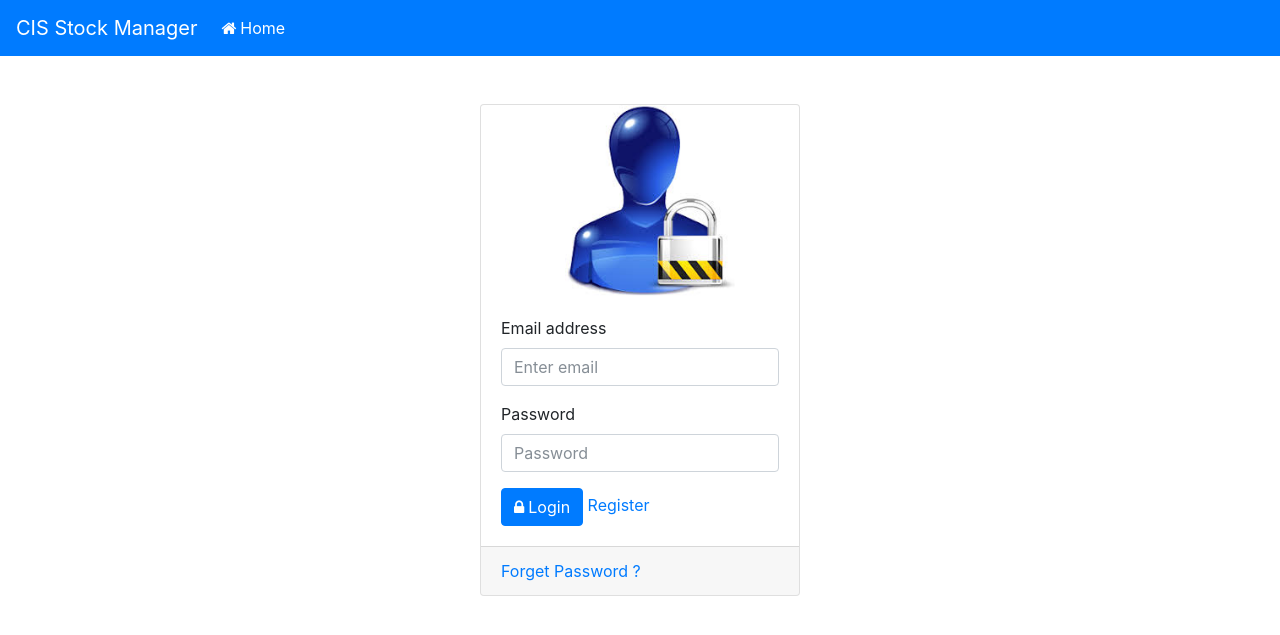
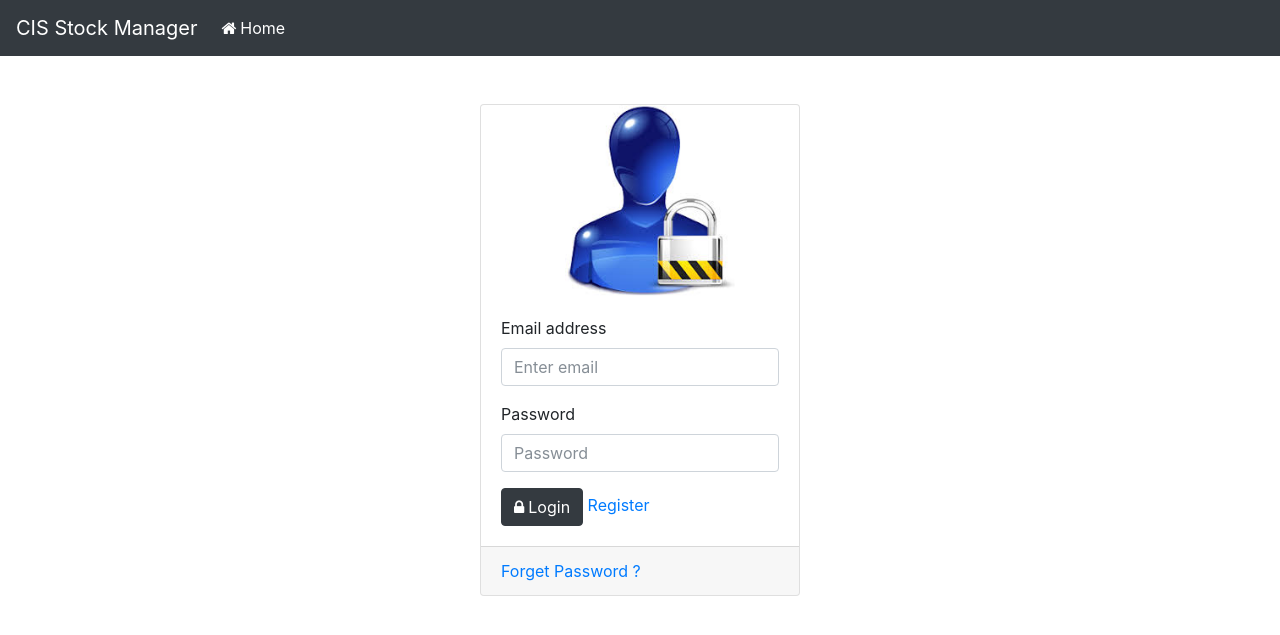
Before and after one commit to ZobiaKhan26/sms, a PHP site: page / in a window 1280 px wide. Shown: the top 635 px of the page. Run offline with PHP 8.4, Linux system fonts and the light colour scheme; some libraries are stand-ins or nearby versions.

Commit message:
Second commit

```diff
--- a/public_html/index.php
+++ b/public_html/index.php
@@ -44,7 +44,7 @@
 			    <input type="password" class="form-control" name="log_password" id="log_password" placeholder="Password">
 			  	<small id="p_error" class="form-text text-muted"></small>
 			  </div>
-			  <button type="submit" class="btn btn-primary"><i class="fa fa-lock">&nbsp;</i>Login</button>
+			  <button type="submit" class="btn btn-dark"><i class="fa fa-lock">&nbsp;</i>Login</button>
 			  <span><a href="register.php">Register</a></span>
 			</form>
 
--- a/public_html/register.php
+++ b/public_html/register.php
@@ -50,7 +50,7 @@
 		            </select>
 		            <small id="t_error" class="form-text text-muted"></small>
 		          </div>
-		          <button type="submit" name="user_register" class="btn btn-primary"><span class="fa fa-user"></span>&nbsp;Register</button>
+		          <button type="submit" name="user_register" class="btn btn-dark"><span class="fa fa-user"></span>&nbsp;Register</button>
 		          <span><a href="index.php">Login</a></span>
 		        </form>
 		      </div>
--- a/public_html/tempelates/header.php
+++ b/public_html/tempelates/header.php
@@ -1,4 +1,4 @@
-<nav class="navbar navbar-expand-lg navbar-dark bg-primary">
+<nav class="navbar navbar-expand-lg navbar-dark bg-dark">
   <a class="navbar-brand" href="#">CIS Stock Manager</a>
   <button class="navbar-toggler" type="button" data-toggle="collapse" data-target="#navbarNav" aria-controls="navbarNav" aria-expanded="false" aria-label="Toggle navigation">
     <span class="navbar-toggler-icon"></span>
```
Also changed, not shown: public_html/dashboard.php (+10 -10 lines).
